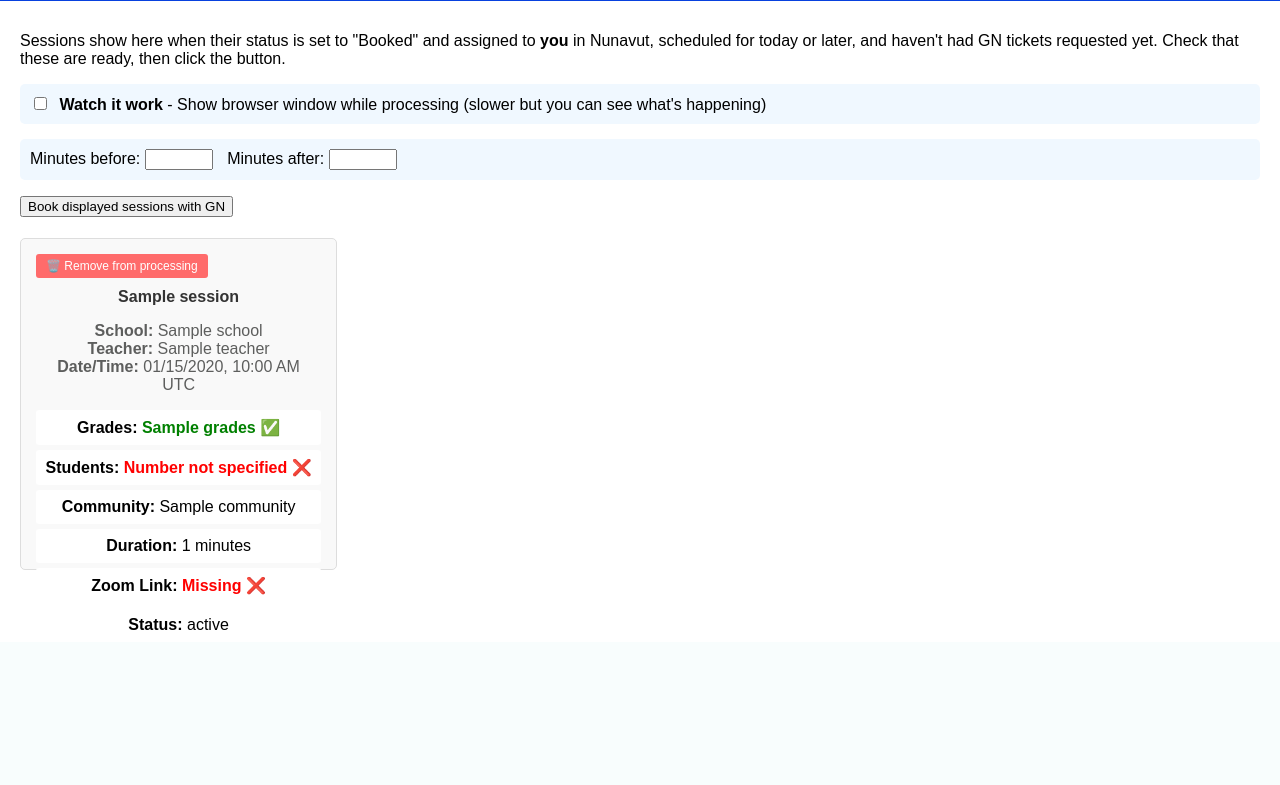
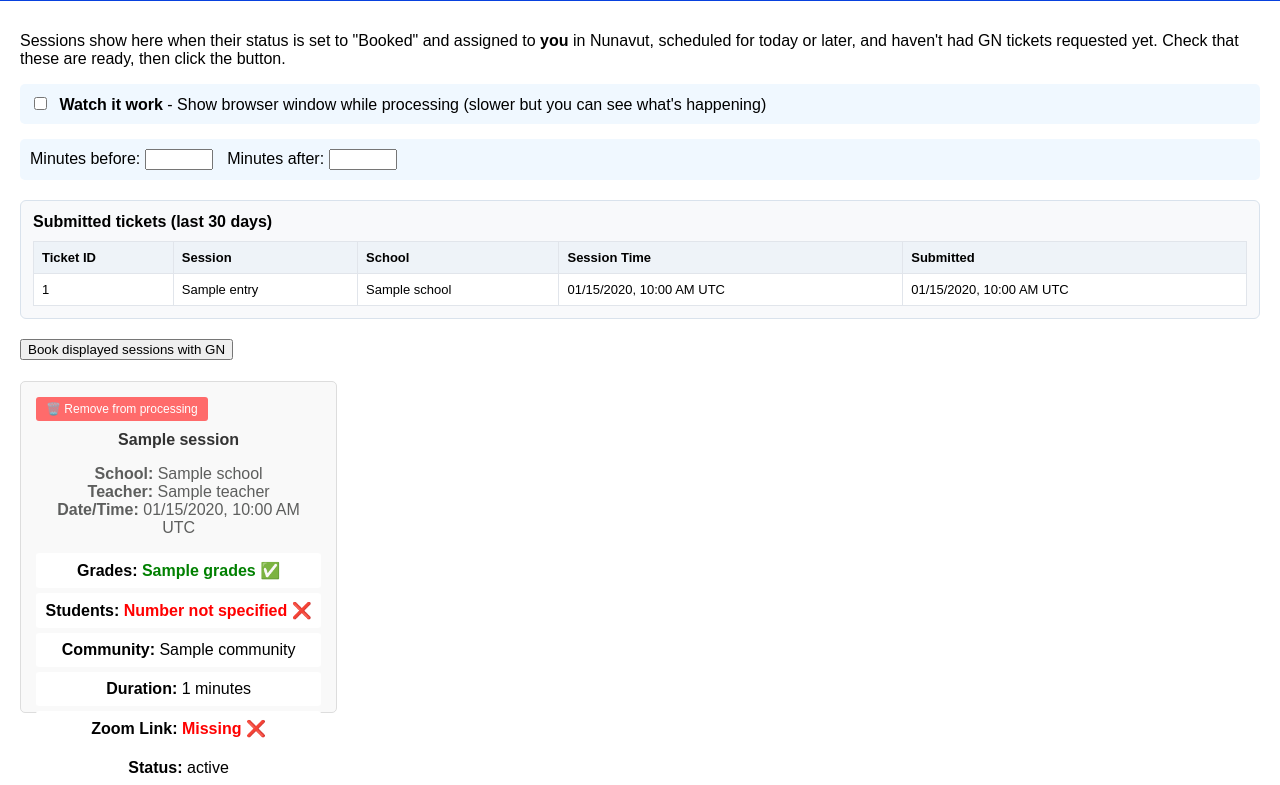
Before and after one commit to artificial-dromedary/gn-ticket-automator, a Flask app: template templates/gn.html in a window 1280 px wide. Shown: the part 275-1060 px from the top of the page. Before the commit the page ends 905 px from the top, so only its background shows below. Run offline with Flask 3, Linux system fonts and the light colour scheme; the template is opened without the code that fills it: most values are stand-ins (such as "Sample title", 1, 10 or a date in 2020).

Commit message:
Add persistent submitted-ticket log and ghost conflict detection

```diff
--- a/gn_ticket.py
+++ b/gn_ticket.py
@@ -192,7 +192,12 @@ def gn_ticket_handler(book_sessions, username, pw, zoom_account, progress_sessio
                 set_airtable_field(cn_session, "GN Ticket Requested", True, airtable_api_key)
 
                 successful_sessions.append({
+                    'session_id': cn_session.s_id,
                     'title': cn_session.title,
+                    'school': cn_session.school,
+                    'teacher': cn_session.teacher,
+                    'start_time': cn_session.start_time.isoformat() if cn_session.start_time else None,
+                    'length': cn_session.length,
                     'ticket_id': ticket_result.get('ticket_id', 'Unknown')
                 })
                 set_progress(progress_session_id, f"✅ Completed {cn_session.title}", 8, 8, "session-complete")
--- a/main.py
+++ b/main.py
@@ -100,6 +100,7 @@ import gn_ticket
 from user_profiles import user_manager
 from airtable_integration import create_airtable_client
 from updater import AppUpdater, APP_VERSION
+from ticket_submission_log import TicketSubmissionLog, parse_log_start_and_end
 from google_auth_oauthlib.flow import InstalledAppFlow
 from collections import deque
 
@@ -147,6 +148,10 @@ CONFIG, CONFIG_VALID = load_config_from_env()
 
 logging.basicConfig(level=logging.INFO, format='%(asctime)s - %(levelname)s - %(message)s')
 
+
+
+TICKET_LOG_FILE = get_app_data_dir() / 'ticket_submission_log.json'
+ticket_log = TicketSubmissionLog(TICKET_LOG_FILE, retention_days=30)
 
 def get_redirect_uri_for_flow():
     """Determine the redirect URI to use for the OAuth flow, prioritizing the configured Flask route."""
@@ -218,7 +223,7 @@ def require_auth(f):
     decorated_function.__name__ = f.__name__
     return decorated_function
 
-def check_for_time_conflicts(candidate_sessions, existing_sessions):
+def check_for_time_conflicts(candidate_sessions, existing_sessions, historical_ticket_entries=None):
     """
     Checks for conflicts between candidate sessions (new GN ticket requests)
     and previously existing Airtable sessions for the same school.
@@ -230,6 +235,7 @@ def check_for_time_conflicts(candidate_sessions, existing_sessions):
 
     # Existing Airtable sessions take priority over the candidate sessions
     candidate_ids = {session.s_id for session in candidate_sessions}
+    historical_ticket_entries = historical_ticket_entries or []
 
     for candidate in candidate_sessions:
         # Reset conflict flags for safety if function called multiple times
@@ -270,6 +276,37 @@ def check_for_time_conflicts(candidate_sessions, existing_sessions):
                     end_display = existing_end.strftime('%I:%M %p')
                     candidate.conflict_details = (
                         f"Conflicts with previously booked session '{existing.title}' "
+                        f"({start_display} – {end_display})."
+                    )
+                    break
+
+        if candidate.is_conflict:
+            continue
+
+        # --- Priority 1b: Historical ticket log conflicts (rebooked/ghost tickets) ---
+        if candidate_start:
+            for historical_entry in historical_ticket_entries:
+                if historical_entry.get('session_id') == candidate.s_id:
+                    continue
+
+                historical_school = (historical_entry.get('school') or '').strip().lower()
+                if historical_school != (candidate.school or '').strip().lower():
+                    continue
+
+                historical_start, historical_end = parse_log_start_and_end(historical_entry)
+                if not historical_start:
+                    continue
+
+                if candidate_start < historical_end and historical_start < candidate_end:
+                    candidate.is_conflict = True
+                    candidate.conflict_type = "ghost_ticket"
+
+                    start_display = historical_start.strftime('%b %d @ %I:%M %p')
+                    end_display = historical_end.strftime('%I:%M %p')
+                    ticket_id = historical_entry.get('ticket_id', 'Unknown')
+                    candidate.conflict_details = (
+                        f"Rebooked/ghost ticket conflict with submitted ticket {ticket_id} "
+                        f"for '{historical_entry.get('title', 'Unknown Session')}' "
                         f"({start_display} – {end_display})."
                     )
                     break
@@ -519,7 +556,11 @@ def gn_ticket_page():
                 )
 
                 # 3. Check for conflicts and update the candidate sessions list
-                candidate_sessions = check_for_time_conflicts(candidate_sessions, existing_sessions)
+                historical_entries = ticket_log.get_entries(user['email'])
+                candidate_sessions = check_for_time_conflicts(candidate_sessions, existing_sessions, historical_entries)
+
+        submitted_ticket_log = ticket_log.get_entries(user['email'])
+        submitted_ticket_log = sorted(submitted_ticket_log, key=lambda entry: entry.get('submitted_at', ''), reverse=True)
 
         session['book_sessions'] = candidate_sessions
 
@@ -530,6 +571,7 @@ def gn_ticket_page():
         return render_template(
             "gn.html",
             all_sessions=candidate_sessions,
+            submitted_ticket_log=submitted_ticket_log,
             user=user,
             buffer_before=buffer_before,
             buffer_after=buffer_after,
@@ -569,7 +611,7 @@ def do_gn_ticket():
 
     def run_booking():
         try:
-            gn_ticket.gn_ticket_handler(
+            booking_results = gn_ticket.gn_ticket_handler(
                 send_to_gn,
                 user['email'],
                 profile.get('servicenow_password'),
@@ -583,6 +625,7 @@ def do_gn_ticket():
                 buffer_before=buffer_before,
                 buffer_after=buffer_after
             )
+            ticket_log.add_successful_submissions(user['email'], booking_results.get('successful_sessions', []))
         except Exception as e:
             set_progress(progress_session_id, f"Critical error during booking: {str(e)}", status="error")
             logging.error(f"Booking thread failed: {e}", exc_info=True)
--- a/templates/gn.html
+++ b/templates/gn.html
@@ -85,6 +85,30 @@ body {
     color: #31708f;
     background-color: #d9edf7;
     border-color: #bce8f1;
+}
+
+.submission-log {
+  margin: 20px 0;
+  padding: 12px;
+  background: #f8f9fb;
+  border: 1px solid #d9e2ec;
+  border-radius: 6px;
+}
+.submission-log table {
+  width: 100%;
+  border-collapse: collapse;
+  margin-top: 10px;
+  background: white;
+}
+.submission-log th,
+.submission-log td {
+  border: 1px solid #e1e5eb;
+  text-align: left;
+  padding: 8px;
+  font-size: 13px;
+}
+.submission-log th {
+  background: #eef3f8;
 }
 </style>
 <script src="https://ajax.googleapis.com/ajax/libs/jquery/3.5.1/jquery.min.js"></script>
@@ -191,6 +215,40 @@ document.addEventListener('DOMContentLoaded', function() {
       </label>
     </div>
 
+    <div class="submission-log">
+      <strong>Submitted tickets (last 30 days)</strong>
+      {% if submitted_ticket_log %}
+      <table>
+        <thead>
+          <tr>
+            <th>Ticket ID</th>
+            <th>Session</th>
+            <th>School</th>
+            <th>Session Time</th>
+            <th>Submitted</th>
+          </tr>
+        </thead>
+        <tbody>
+          {% for entry in submitted_ticket_log %}
+          <tr>
+            <td>{{ entry.ticket_id }}</td>
+            <td>{{ entry.title }}</td>
+            <td>{{ entry.school }}</td>
+            <td>
+              <span class="session-time" data-time="{{ entry.start_time or '' }}">{{ entry.start_time or 'Unknown' }}</span>
+            </td>
+            <td>
+              <span class="session-time" data-time="{{ entry.submitted_at or '' }}">{{ entry.submitted_at or 'Unknown' }}</span>
+            </td>
+          </tr>
+          {% endfor %}
+        </tbody>
+      </table>
+      {% else %}
+      <p style="margin-top: 8px;">No submitted tickets have been logged in the last 30 days.</p>
+      {% endif %}
+    </div>
+
     <p>
       <input type="submit" name="book_sessions" id="book_sessions" value="Book displayed sessions with GN">
     </p>
@@ -199,7 +257,7 @@ document.addEventListener('DOMContentLoaded', function() {
     <div class="gallery">
       {% if all_sessions %}
         {% for session in all_sessions %}
-        <div class="session{% if session.conflict_type == 'time' %} session-conflict{% elif session.conflict_type == 'gn_ticket' %} session-gn-warning{% endif %}">
+        <div class="session{% if session.conflict_type == 'time' %} session-conflict{% elif session.conflict_type in ['gn_ticket', 'ghost_ticket'] %} session-gn-warning{% endif %}">
           <!-- Remove button with hidden form fields -->
           <div style="text-align: left; margin-bottom: 10px;">
             <button type="button" onclick="removeSession(this)" style="background: #ff6b6b; color: white; border: none; padding: 5px 10px; border-radius: 3px; cursor: pointer; font-size: 12px;">
@@ -216,6 +274,10 @@ document.addEventListener('DOMContentLoaded', function() {
           {% elif session.conflict_type == 'gn_ticket' %}
           <div class="conflict-banner conflict-gn-ticket">
             ⚠️ GN ticket follow-up needed: {{ session.conflict_details }}
+          </div>
+          {% elif session.conflict_type == 'ghost_ticket' %}
+          <div class="conflict-banner conflict-gn-ticket">
+            ⚠️ Rebooked/ghost ticket: {{ session.conflict_details }}
           </div>
           {% endif %}
 
```
Also changed, not shown: tests/test_ticket_submission_log.py (added, +78 -0 lines), ticket_submission_log.py (added, +116 -0 lines).
